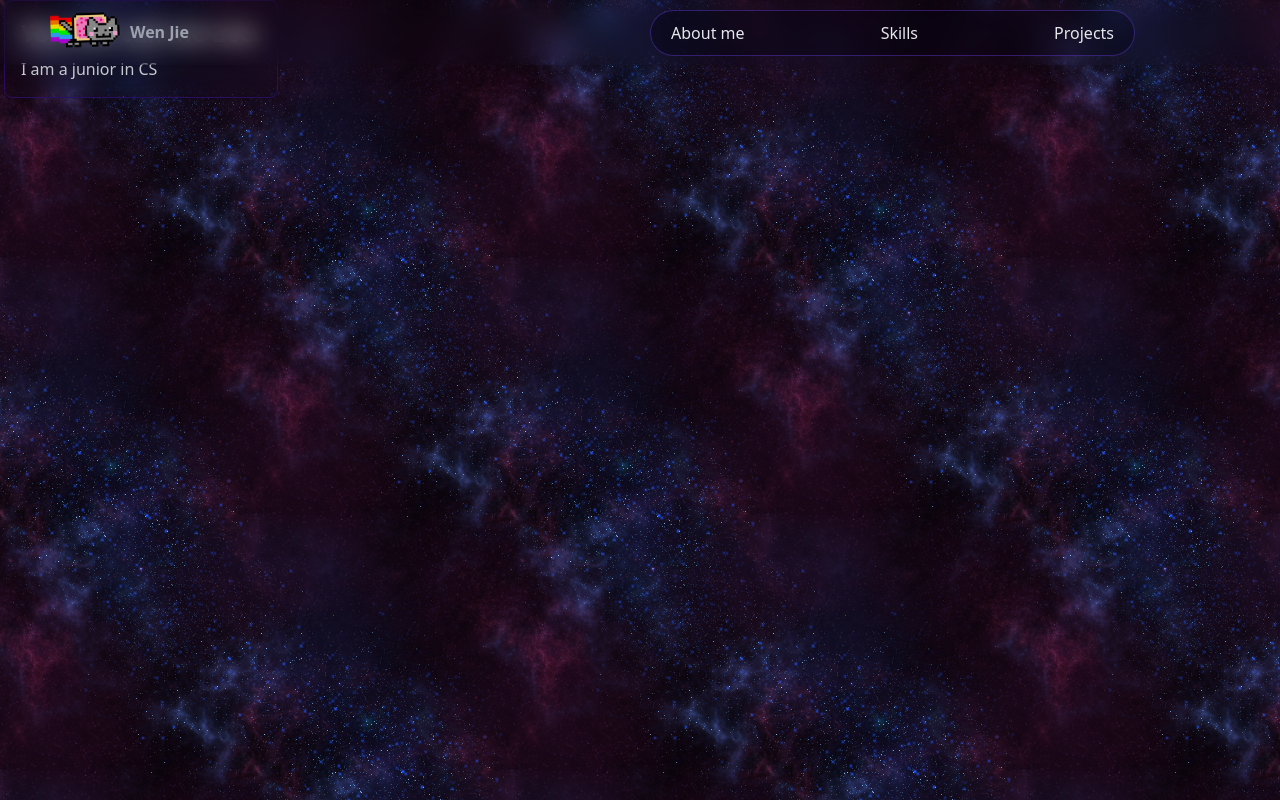
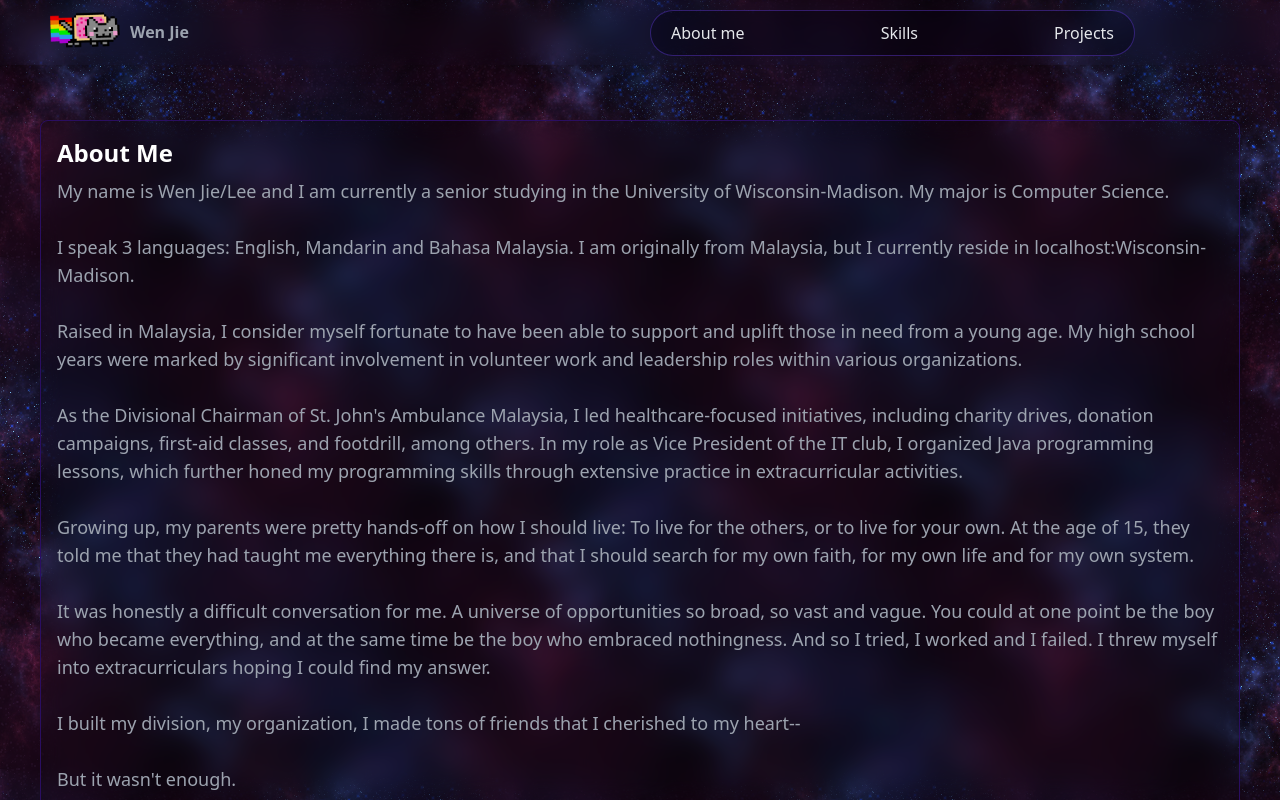
Before and after one commit to wenjielee11/portfolio-website, a Next.js app: page /About in a window 1280 px wide. Built offline with nearby package versions, Linux system fonts and the light colour scheme.

Commit message:
"Added about me biography"

```diff
--- a/app/About/page.jsx
+++ b/app/About/page.jsx
@@ -2,7 +2,7 @@ import AboutMe from "@/components/dom/AboutMe"
 import Navbar from "@/components/dom/NavigationBar"
 export default function Page() {
     return (
-        <div>
+        <div className="overflow-x-scroll no-scrollbar">
             <>
             <Navbar />
             </>
--- a/app/blob/page.jsx
+++ /dev/null
@@ -1,40 +0,0 @@
-'use client'
-
-import dynamic from 'next/dynamic'
-
-const Blob = dynamic(() => import('@/components/canvas/Examples').then((mod) => mod.Blob), { ssr: false })
-const View = dynamic(() => import('@/components/canvas/View').then((mod) => mod.View), {
-  ssr: false,
-  loading: () => (
-    <div className='flex h-96 w-full flex-col items-center justify-center'>
-      <svg className='-ml-1 mr-3 h-5 w-5 animate-spin text-black' fill='none' viewBox='0 0 24 24'>
-        <circle className='opacity-25' cx='12' cy='12' r='10' stroke='currentColor' strokeWidth='4' />
-        <path
-          className='opacity-75'
-          fill='currentColor'
-          d='M4 12a8 8 0 0 1 8-8V0C5.373 0 0 5.373 0 12h4zm2 5.291A7.962 7.962 0 0 1 4 12H0c0 3.042 1.135 5.824 3 7.938l3-2.647z'
-        />
-      </svg>
-    </div>
-  ),
-})
-const Common = dynamic(() => import('@/components/canvas/View').then((mod) => mod.Common), { ssr: false })
-
-export default function Page() {
-  return (
-    <>
-      <div className='mx-auto flex w-full flex-col flex-wrap items-center md:flex-row  lg:w-4/5'>
-        <div className='flex w-full flex-col items-start justify-center p-12 text-center md:w-2/5 md:text-left'>
-          <p className='w-full uppercase'>Next + React Three Fiber</p>
-          <h1 className='my-4 text-5xl font-bold leading-tight'>Next 3D Starter</h1>
-          <p className='mb-8 text-2xl leading-normal'>A minimalist starter for React, React-three-fiber and Threejs.</p>
-        </div>
-      </div>
-
-      <View className='absolute top-0 flex h-screen w-full flex-col items-center justify-center'>
-        <Blob />
-        <Common />
-      </View>
-    </>
-  )
-}
--- a/app/global.css
+++ b/app/global.css
@@ -13,11 +13,14 @@
     width: 100%;
     height: 100%;
     margin: 0;
-    padding: 0;
     overflow: hidden;
   }
+}
+*::-webkit-scrollbar {
+  display: none;
+}
 
-}
+
 
 @media (max-height: 500px) {
   .welcome-container {
--- a/src/components/dom/AboutMe.jsx
+++ b/src/components/dom/AboutMe.jsx
@@ -1,14 +1,52 @@
 
 import Card from "./Card";
+import React from 'react'
+function AboutMe() {
+    let title = "About Me"
+    let descriptionText = `My name is Wen Jie/Lee and I am currently a senior studying in the University of Wisconsin-Madison. My major is Computer Science.
 
-function AboutMe(){
-    let title = "You can call me Lee."
-    let description = "I am a junior in CS"
+    I speak 3 languages: English, Mandarin and Bahasa Malaysia. I am originally from Malaysia, but I currently reside in localhost:Wisconsin-Madison.
 
-    return(
-        <div className="min-h-screen bg-left-top bg-repeat" style={{ backgroundImage: "url('/spacebackground.png')"}}>
-            <div className = "h-full w-full flex flex-col md:flex-row gap-10 px-1">
-                <Card title={title} description={description}/>
+    Raised in Malaysia, I consider myself fortunate to have been able to support and uplift those in need from a young age. My high school years were marked by significant involvement in volunteer work and leadership roles within various organizations.
+
+    As the Divisional Chairman of St. John's Ambulance Malaysia, I led healthcare-focused initiatives, including charity drives, donation campaigns, first-aid classes, and footdrill, among others. In my role as Vice President of the IT club, I organized Java programming lessons, which further honed my programming skills through extensive practice in extracurricular activities.
+
+    Growing up, my parents were pretty hands-off on how I should live: To live for the others, or to live for your own. At the age of 15, they told me that they had taught me everything there is, and that I should search for my own faith, for my own life and for my own system.
+
+    It was honestly a difficult conversation for me. A universe of opportunities so broad, so vast and vague. You could at one point be the boy who became everything, and at the same time be the boy who embraced nothingness. And so I tried, I worked and I failed. I threw myself into extracurriculars hoping I could find my answer.
+
+    I built my division, my organization, I made tons of friends that I cherished to my heart--
+
+    But it wasn't enough.
+
+    I needed a platform with a much larger influence. Medicine wasn't for me : There were only so many people I could save with a pair of hands. There were also only so many people I could reach out to within a classroom. After my journey of trial and error in a multitude of fields, I decided on Computer Science.
+
+    With a flick of a finger, software deployed could instantly reach out to millions of people at once. My journey to fulfillment could have a substantial meaning.
+
+    Coming to Wisconsin-madison, I have been looking for an employer that could fulfill my aspirations. It isn't just a platform to fork a bitstream of endless money, but m
+
+    To me, at the end of the line, life has so much more meaning when you are leaving behind a legacy. Be it a child, your loved ones, your posessions, your world and your universe.
+
+    And thus here I am, hoping to impress you with everything that I have made and am making in my programming journey.
+
+    To live is to die, and before death, is to leave a mark.
+
+    But enough about me. What about you, who are you to become?
+
+    Lee.
+    `
+    const description = descriptionText.split('\n').map((line, index) => (
+        <React.Fragment key={index}>
+            {line}
+            <br />
+        </React.Fragment>
+    ));
+    return (
+        <div className="min-h-screen bg-left-top bg-repeat" style={{ backgroundImage: "url('/spacebackground.png')" }}>
+            <div style={{ paddingTop: "15vh", justifyItems: "center" }}>
+                <div className=" px-10 h-full w-full flex justify-center items-center text-lg">
+                    <Card title={title} description={description} />
+                </div>
             </div>
         </div>
 
--- a/src/components/dom/Card.jsx
+++ b/src/components/dom/Card.jsx
@@ -15,7 +15,7 @@ const Card = ({ src, title, description }) => {
 
             <div className="relative p-4">
                 {title && <h1 className="text-2xl font-semibold text-white">{title}</h1>}
-                {description && <p className="mt-2 text-gray-300">{description}</p>}
+                {description && <div className="mt-2 text-gray-400">{description}</div>}
             </div>
         </div>
     );
--- a/src/components/dom/NavigationBar.jsx
+++ b/src/components/dom/NavigationBar.jsx
@@ -20,13 +20,13 @@ const Navbar = () => {
 
                 <div className="hidden md:w-[500px] md:flex md:flex-row md:items-center md:justify-between md:mr-20">
                     <div className="flex items-center justify-between w-full h-auto border border-[#7042f861] bg-[#0300145e] mr-[15px] px-[20px] py-[10px] rounded-full text-gray-200">
-                        <a href="/About" className="cursor-pointer">
+                        <a href="/about" className="cursor-pointer">
                             About me
                         </a>
-                        <a href="/Skills" className="cursor-pointer">
+                        <a href="/skills" className="cursor-pointer">
                             Skills
                         </a>
-                        <a href="/Projects" className="cursor-pointer">
+                        <a href="/projects" className="cursor-pointer">
                             Projects
                         </a>
                     </div>
```
